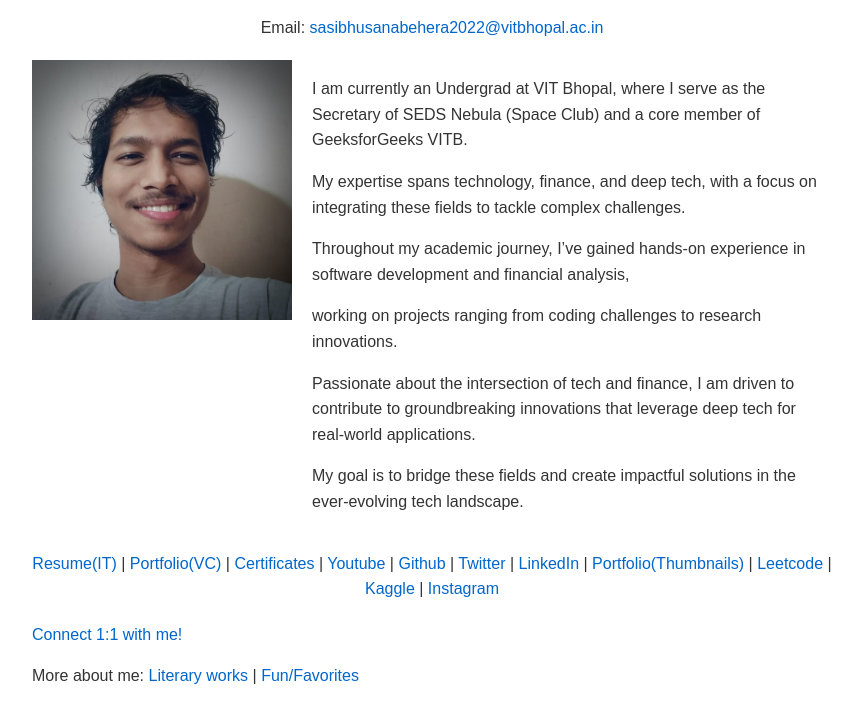
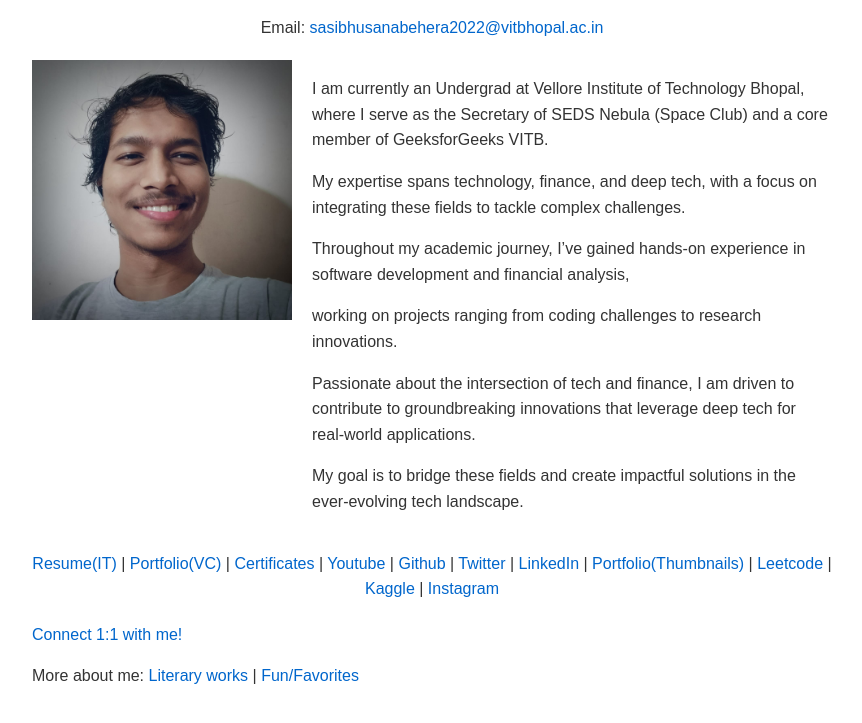
Before and after one commit to sasibhusanabehera/sasibhusanabehera.github.io, a plain HTML site: page index.html in a window 1280 px wide. Shown: the part 123-846 px from the top of the page, without its empty margins (208-1070 px from the left). Drawn offline with Linux system fonts and the light colour scheme.

Commit message:
Update index.html

```diff
--- a/index.html
+++ b/index.html
@@ -61,7 +61,7 @@
         </div>
 
         <div class="info">
-            <p>I am currently an Undergrad at VIT Bhopal, where I serve as the Secretary of SEDS Nebula (Space Club) and a core member of GeeksforGeeks VITB.</p>
+            <p>I am currently an Undergrad at Vellore Institute of Technology Bhopal, where I serve as the Secretary of SEDS Nebula (Space Club) and a core member of GeeksforGeeks VITB.</p>
             <p>My expertise spans technology, finance, and deep tech, with a focus on integrating these fields to tackle complex challenges.</p>
 
             <p>Throughout my academic journey, I’ve gained hands-on experience in software development and financial analysis,</p>
```
